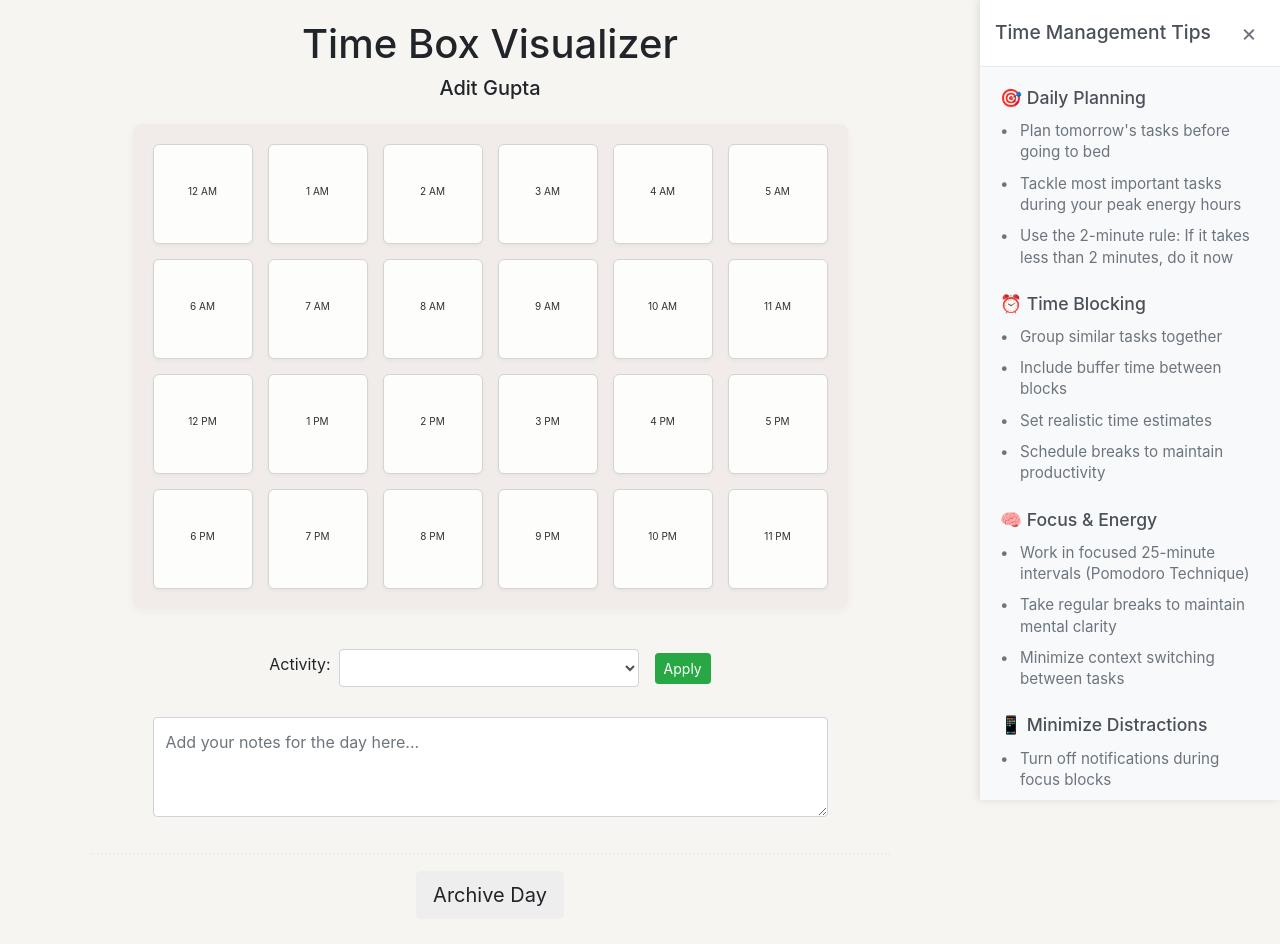
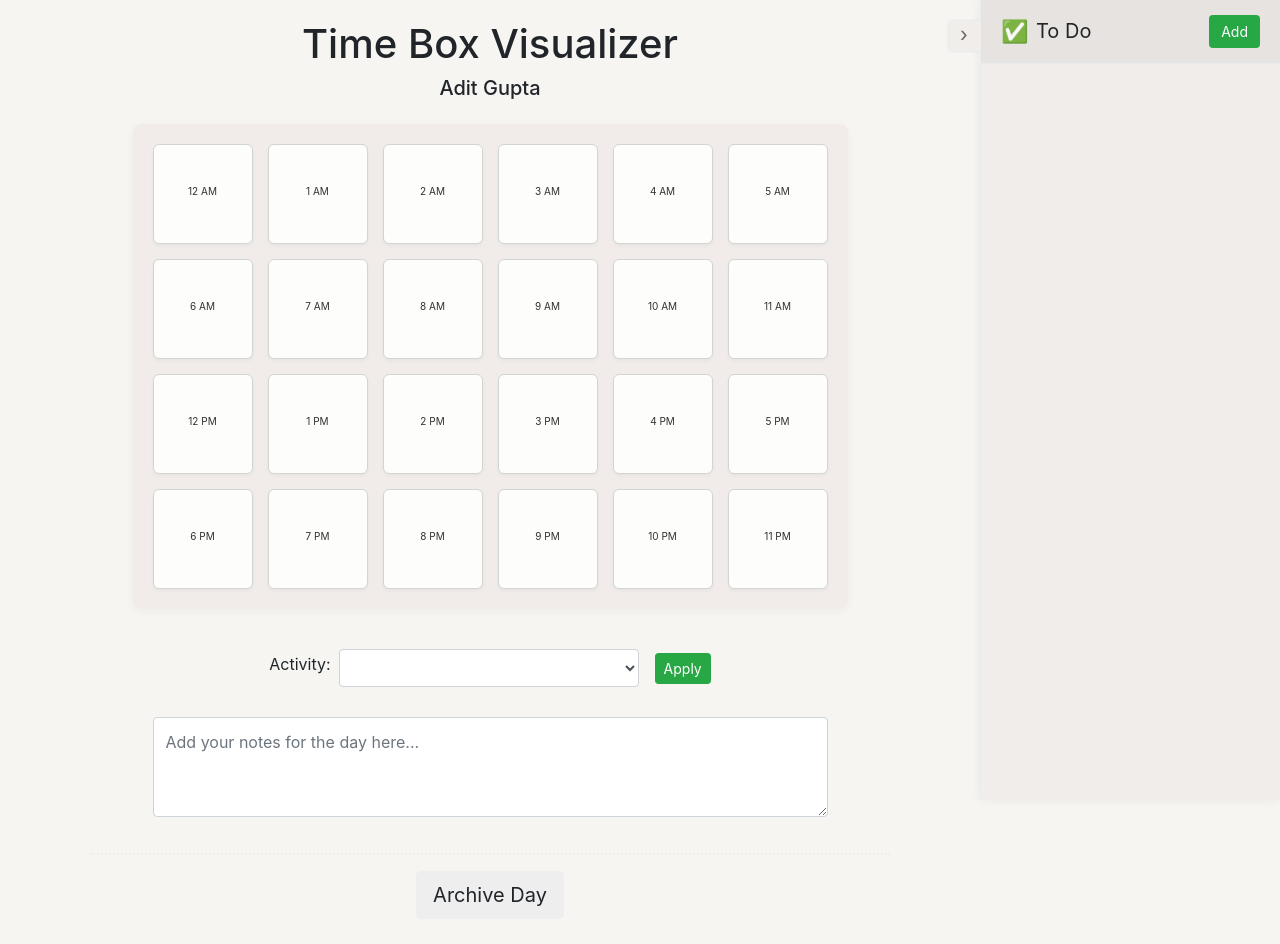
Before and after one commit to aditgupta/time-box-visualizer, a plain HTML site: page index.html in a window 1280 px wide. Shown: the top 944 px of the page. Drawn offline with nearby package versions, Linux system fonts and the light colour scheme.

Commit message:
Added To Do functionality.

```diff
--- a/index.html
+++ b/index.html
@@ -207,7 +207,7 @@
 }
 
   /** Tips **/
-  .tips-panel {
+  /* .tips-panel {
   position: fixed;
   right: 0;
   top: 0;
@@ -222,6 +222,90 @@
 
 .tips-panel-hidden {
   transform: translateX(290px);
+} */
+
+/* .tips-panel {
+  position: fixed;
+  right: 0;
+  top: 0;
+  bottom: 0;
+  width: 300px;
+  background: white;
+  box-shadow: -2px 0 5px rgba(0,0,0,0.1);
+  transform: translateX(100%);
+  transition: transform 0.3s ease;
+  z-index: 1000;
+} */
+
+.tips-panel {
+  position: fixed;
+  right: 0;
+  top: 0;
+  bottom: 0;
+  width: 300px;
+  background: #f1edeb;
+  border-left: 1px solid #e9ecef;
+  transform: translateX(100%);
+  transition: transform 0.3s ease;
+  box-shadow: -1px 0 10px rgba(0, 0, 0, 0.05);  /* subtle shadow */
+  z-index: 1000;
+}
+
+.tips-panel.visible {
+  transform: translateX(0);
+}
+
+.chevron-toggle {
+  position: absolute;
+  left: -32px;  /* slightly closer to panel */
+  top: 20px;
+  width: 32px;  /* slimmer width */
+  height: 32px;  /* smaller height */
+  background: #f1edeb;
+  border: 1px solid #e9ecef;
+  border-right: none;
+  cursor: pointer;
+  display: flex;
+  align-items: center;
+  justify-content: center;
+  box-shadow: -1px 0 3px rgba(0,0,0,0.05);  /* more subtle shadow */
+  border-radius: 4px 0 0 4px;
+  transition: background-color 0.2s ease;
+}
+
+.chevron-toggle:hover {
+  background-color: #f8f9fa;
+}
+
+.chevron-icon {
+  color: #666;  /* darker, more visible color */
+  font-size: 20px;  /* smaller size */
+  font-weight: normal;
+  transform: translateX(0);
+  transition: transform 0.2s ease;
+}
+
+.chevron-toggle.visible .chevron-icon {
+  transform: translateX(-2px) rotate(180deg);
+}
+
+.todo-content {
+  flex-grow: 1;
+  overflow-y: auto;
+}
+
+.todo-footer {
+  border-top: 2px dotted #EEEEEE;
+  padding: 15px;
+  text-align: center;
+}
+
+.toggle-todo-btn {
+  background-color: #EEEEEE;
+  border-color: #EEEEEE;
+  padding: 6px 12px;
+  width: 100%;
+  max-width: 800px;
 }
 
 .tips-header {
@@ -235,6 +319,43 @@
   top: 0;
   z-index: 1;
 }
+
+.todo-header {
+  padding: 15px 20px;
+  display: flex;
+  justify-content: space-between;
+  align-items: center;
+  border-bottom: 1px solid #e9ecef;
+  background-color: #e7e3e1;
+}
+
+.todo-title {
+  font-size: 20px;
+  font-weight: 400;
+  margin: 0;
+  display: flex;
+  align-items: center;
+  gap: 8px;
+}
+
+.todo-emoji {
+  font-size: 22px;  /* slightly larger than text */
+}
+
+.add-button {
+  background-color: #28a745;  /* light pastel green */
+  border: none;
+  padding: 6px 12px;
+  font-size: 14px;
+  border-radius: 4px;
+  transition: background-color 0.2s ease;
+  color: #fff;
+}
+
+.add-button:hover {
+  background-color: #90EE90;  /* slightly darker on hover */
+}
+
 
 .tips-header h3 {
   margin: 0;
@@ -256,7 +377,7 @@
   color: #495057;
 }
 
-.tips-content {
+/* .tips-content {
   padding: 20px;
 }
 
@@ -290,7 +411,7 @@
   position: absolute;
   left: 0;
   color: #6c757d;
-}
+} */
 
 /* Adjust main container margin to accommodate panel */
 .main-container {
@@ -351,7 +472,7 @@
   <div id="app" class="main-container">
 
     <!-- Begin Tips panel -->
-    <div id="tips-panel" class="tips-panel" :class="{ 'tips-panel-hidden': !showTips }">
+    <!-- <div id="tips-panel" class="tips-panel" :class="{ 'tips-panel-hidden': !showTips }">
       <div class="tips-header">
         <h3>Time Management Tips</h3>
         <button @click="toggleTips" class="toggle-btn">
@@ -406,12 +527,73 @@
           </ul>
         </div>
       </div>
+    </div> -->
+
+
+
+    <div class="tips-panel" :class="{ visible: isPanelVisible }">
+
+      <button class="chevron-toggle"
+        :class="{ visible: isPanelVisible }"
+        @click="toggleTodoPanel">
+  <span class="chevron-icon">‹</span>
+</button>
+
+      <!-- <div style="padding: 15px 20px; display: flex; justify-content: space-between; align-items: center; border-bottom: 1px solid #eee;">
+        <h5 class="mb-0" style="font-weight: 500;">
+          <span class="todo-emoji">✅</span>
+          To Do</h5>
+        <button class="btn"
+                style="background-color: #f8f9fa; font-size: 14px; padding: 6px 12px;"
+                @click="addTodo">
+          Add
+        </button>
+      </div> -->
+
+      <div class="todo-header">
+        <h5 class="todo-title">
+          <span class="todo-emoji">✅</span>
+          To Do
+        </h5>
+        <button class="btn add-button" @click="addTodo">
+          Add
+        </button>
+      </div>
+
+      <div style="padding: 15px 20px;">
+        <!-- Add todo input (shows only when adding) -->
+        <div v-if="isAddingTodo" class="mb-3">
+          <input type="text"
+                 class="form-control"
+                 v-model="newTodo"
+                 @keyup.enter="saveTodo"
+                 placeholder="Enter todo..."
+                 ref="todoInput">
+        </div>
+
+        <!-- Todo list -->
+        <div v-for="(todo, index) in todos"
+             :key="index"
+             class="d-flex align-items-center mb-3">
+          <input type="checkbox"
+                 class="mr-3"
+                 v-model="todo.completed"
+                 @change="saveTodos">
+          <span :style="{ textDecoration: todo.completed ? 'line-through' : 'none', flexGrow: 1 }">
+            {{ todo.text }}
+          </span>
+          <span style="color: #999; cursor: pointer; padding: 0 5px;"
+                @click="deleteTodo(index)">&times;</span>
+        </div>
+      </div>
     </div>
+
     <!-- End Tips panel -->
 
 
     <h1 class="text-center mb-4">Time Box Visualizer</h1>
     <h5 class="text-center mb-4" style="margin-top: -1.0rem;">Adit Gupta</h5>
+
 
     <div class="time-box">
       <div v-for="(hour, index) in hours" :key="index" class="hour-box" :class="{ selected: selectedHours.includes(index) }" :style="{backgroundColor: hour.color}" :data-dark="isDarkColor(hour.color)" @click="toggleSelection(index)">
@@ -419,6 +601,12 @@
         <span>{{ hour.activity }}</span>
       </div>
     </div>
+
+
+
+
+
+
 
     <div class="activity-panel mx-auto">
       <div class="d-flex align-items-center justify-content-center">
@@ -530,6 +718,10 @@
         dailyComments: localStorage.getItem('dailyComments') || '',
         selectedActivity: null,
         newActivityName: '',
+        isPanelVisible: true,
+        todos: JSON.parse(localStorage.getItem('todos')) || [],
+        newTodo: '',
+        isAddingTodo: false,
         newActivityColor: '#ffffff',
         predefinedActivities: [
           { name: 'Sleep', color: '#EBEAFF' },
@@ -617,6 +809,34 @@
           localStorage.setItem('archive', JSON.stringify(this.archive));
           localStorage.setItem('predefinedActivities', JSON.stringify(this.predefinedActivities));
           localStorage.setItem('dailyComments', this.dailyComments);
+        },
+        addTodo() {
+          this.isAddingTodo = true;
+          this.$nextTick(() => {
+          this.$refs.todoInput.focus();
+          });
+        },
+        saveTodo() {
+          const todoText = this.newTodo.trim();
+          if (todoText) {
+            this.todos.push({
+            text: todoText,
+            completed: false
+          });
+          this.newTodo = '';
+          this.saveTodos();
+          }
+          this.isAddingTodo = false;
+        },
+        deleteTodo(index) {
+          this.todos.splice(index, 1);
+          this.saveTodos();
+        },
+        saveTodos() {
+          localStorage.setItem('todos', JSON.stringify(this.todos));
+        },
+        toggleTodoPanel() {
+          this.isPanelVisible = !this.isPanelVisible;
         },
         exportLocalStorage() {
           const localStorageData = JSON.stringify(localStorage);
```
